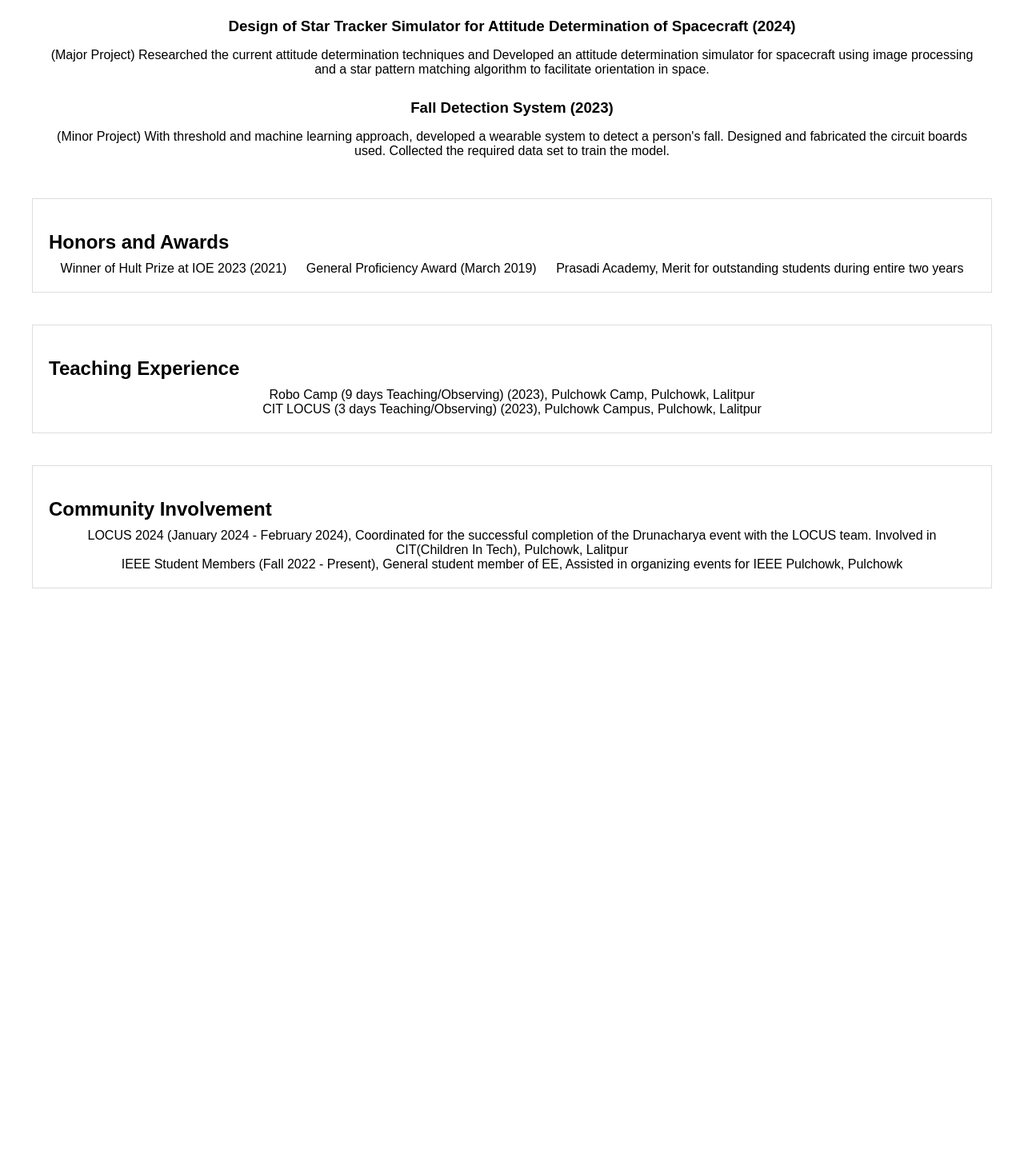
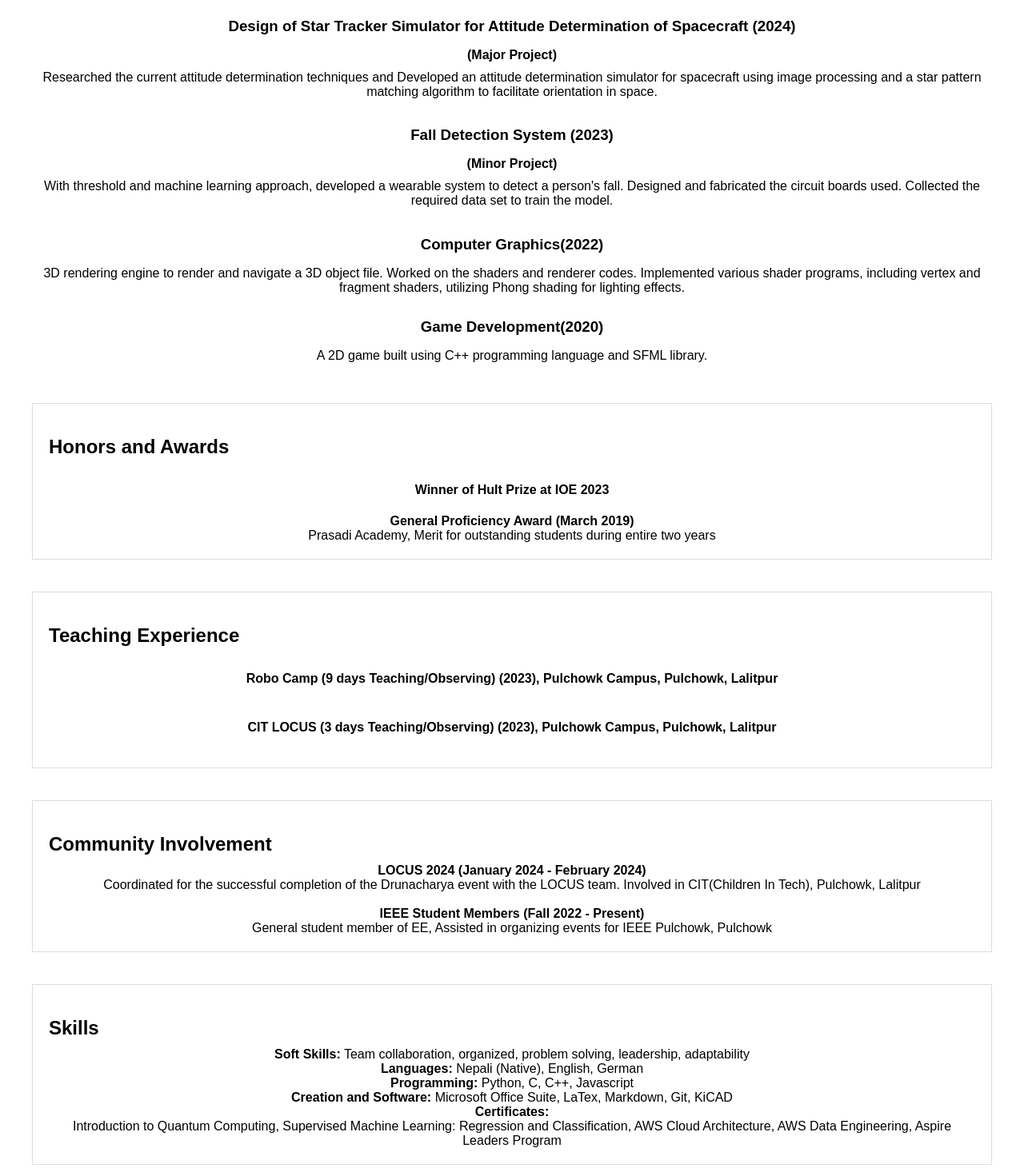
Before and after one commit to SanimKumarKhatri/resume, a plain HTML site: page index.html in a window 1280 px wide. Shown: the part 642-2103 px from the top of the page at 80% size. Before the commit the page ends 1458 px from the top, so only its background shows below. Drawn offline with Linux system fonts and the light colour scheme.

Commit message:
Added new resources and added content to the cv

```diff
--- a/index.html
+++ b/index.html
@@ -11,8 +11,8 @@
         <h1>Sanim Kumar Khatri</h1>
         <p>Electronics Engineer | khatrisanim@gmail.com | +9779843892878</p>
         <ul>
-            <li><a href="https://www.linkedin.com/in/sanim-khatri-b653a0275/">LinkedIn</a></li>
-            <li><a href="http://github.com/SanimKumarKhatri">GitHub</a></li>
+            <li><img src="resources/linkedin_logo-removebg-preview.png" width="10" height="10"><a href="https://www.linkedin.com/in/sanim-khatri-b653a0275/">LinkedIn</a></li>
+            <li><img src="resources/github_logo-removebg-preview.png" width="10" height="10"><a href="http://github.com/SanimKumarKhatri">GitHub</a></li>
         </ul>
     </header>
 
@@ -53,11 +53,19 @@
             <ul>
                 <li>
                     <h3>Design of Star Tracker Simulator for Attitude Determination of Spacecraft (2024)</h3>
-                    <p>(Major Project) Researched the current attitude determination techniques and Developed an attitude   determination simulator for spacecraft using image processing and a star pattern matching algorithm to facilitate orientation in space.</p>
+                    <p><b>(Major Project)</b></p>Researched the current attitude determination techniques and Developed an attitude   determination simulator for spacecraft using image processing and a star pattern matching algorithm to facilitate orientation in space.</p>
                 </li>
                 <li>
                     <h3>Fall Detection System (2023)</h3>
-                    <p>(Minor Project) With threshold and machine learning approach, developed a wearable system to detect a person's fall. Designed and fabricated the circuit boards used. Collected the required data set to train the model.</p>
+                    <p><b>(Minor Project)</b></p> With threshold and machine learning approach, developed a wearable system to detect a person's fall. Designed and fabricated the circuit boards used. Collected the required data set to train the model.</p>
+                </li>
+                <li>
+                    <h3>Computer Graphics(2022)</h3>
+                    <p>3D rendering engine to render and navigate a 3D object file. Worked on the shaders and renderer codes. Implemented various shader programs, including vertex and fragment shaders, utilizing Phong shading for lighting effects.</p>
+                </li>
+                <li>
+                    <h3>Game Development(2020)</h3>
+                    <p>A 2D game built using C++ programming language and SFML library.</p>
                 </li>
                 </ul>
         </section>
@@ -65,22 +73,40 @@
         <section id="honors">
             <h2>Honors and Awards</h2>
             <ul>
-                <li>Winner of Hult Prize at IOE 2023 (2021)</li>
-                <li>General Proficiency Award (March 2019)</li>
-                <li>Prasadi Academy, Merit for outstanding students during entire two years</li>
+                <li><h4>Winner of Hult Prize at IOE 2023</h4></li></br>
+                <li><b>General Proficiency Award (March 2019)</b></br>Prasadi Academy, Merit for outstanding students during entire two years</li>
             </ul>
         </section>
 
         <section id="experience">
             <h2>Teaching Experience</h2>
             <ul>
-                <li>Robo Camp (9 days Teaching/Observing) (2023), Pulchowk Camp, Pulchowk, Lalitpur</li>
-                <li>CIT LOCUS (3 days Teaching/Observing) (2023), Pulchowk Campus, Pulchowk, Lalitpur</li>
+                <li><h4>Robo Camp (9 days Teaching/Observing) (2023), Pulchowk Campus, Pulchowk, Lalitpur</h4></li></br>
+                <li><h4>CIT LOCUS (3 days Teaching/Observing) (2023), Pulchowk Campus, Pulchowk, Lalitpur</h4></li>
             </ul>
         </section>
 
         <section id="community">
             <h2>Community Involvement</h2>
             <ul>
-                <li>LOCUS 2024 (January 2024 - February 2024), Coordinated for the successful completion of the Drunacharya event with the LOCUS team. Involved in CIT(Children In Tech), Pulchowk, Lalitpur</li>
-                <li>IEEE Student Members (Fall 2022 - Present), General student member of EE, Assisted in organizing events for IEEE Pulchowk, Pulchowk
+                <li><b>LOCUS 2024 (January 2024 - February 2024)</b></br> Coordinated for the successful completion of the Drunacharya event with the LOCUS team. Involved in CIT(Children In Tech), Pulchowk, Lalitpur</li>
+                <li></br><b>IEEE Student Members (Fall 2022 - Present)</b></br> General student member of EE, Assisted in organizing events for IEEE Pulchowk, Pulchowk</li>
+            </ul>
+        </section>
+
+        <section id="skills">
+            <h2>Skills</h2>
+                    <ul>
+                        <li><b>Soft Skills:</b> Team collaboration, organized, problem solving, leadership, adaptability</li></br>
+                        <li><b>Languages:</b> Nepali (Native), English, German</li></br>
+                        <li><b>Programming:</b> Python, C, C++, Javascript</li></br>
+                        <li><b>Creation and Software:</b> Microsoft Office Suite, LaTex, Markdown, Git, KiCAD</li></br>
+                        <li><b>Certificates:</b><br>
+                            <a href="https://courses.edx.org/certificates/0ff6685f35cb43d6826177ac4e60be1f">Introduction to Quantum Computing</a>,
+                            <a href="https://www.coursera.org/account/accomplishments/records/SNEP4W74VJSK">Supervised Machine Learning: Regression and Classification</a>,
+                            <a href="https://www.credly.com/badges/eec10ec5-dbce-4edd-87c5-401a7261ecde/linked_in_profile">AWS Cloud Architecture</a>,
+                            <a href="https://www.credly.com/badges/4931af76-3166-4fe6-87de-905d13ca0ec6/linked_in_profile">AWS Data Engineering</a>,
+                            <a href="https://drive.google.com/file/d/1_UUfgttfONP2UbzzhmuV3Hs-HotwW4T-/view?usp=sharing">Aspire Leaders Program</a>
+                        </li>
+                    </ul>
+        </section>
--- a/style.css
+++ b/style.css
@@ -62,7 +62,7 @@ body {
     margin-top: 150px;
   }
 
-  #education, #honors, #experience, #community {
+  #education, #honors, #experience, #community, #skills {
     border: 1px solid #ddd;
     padding: 20px;
   }
@@ -78,10 +78,10 @@ body {
     text-align: left;
   }
 
-  #projects, #community {
+  #projects, #community, #skills {
     list-style: disc;
   }
 
-  #projects li h3, #community li h3 {
+  #projects li h3, #community li h3, #skills li h3 {
     margin-bottom: 5px;
   }
```
Also changed, not shown: resources/github_logo-removebg-preview.png (added), resources/github_logo.png (added), resources/linkedin_logo-removebg-preview.png (added), resources/linkedin_logo.png (added).
